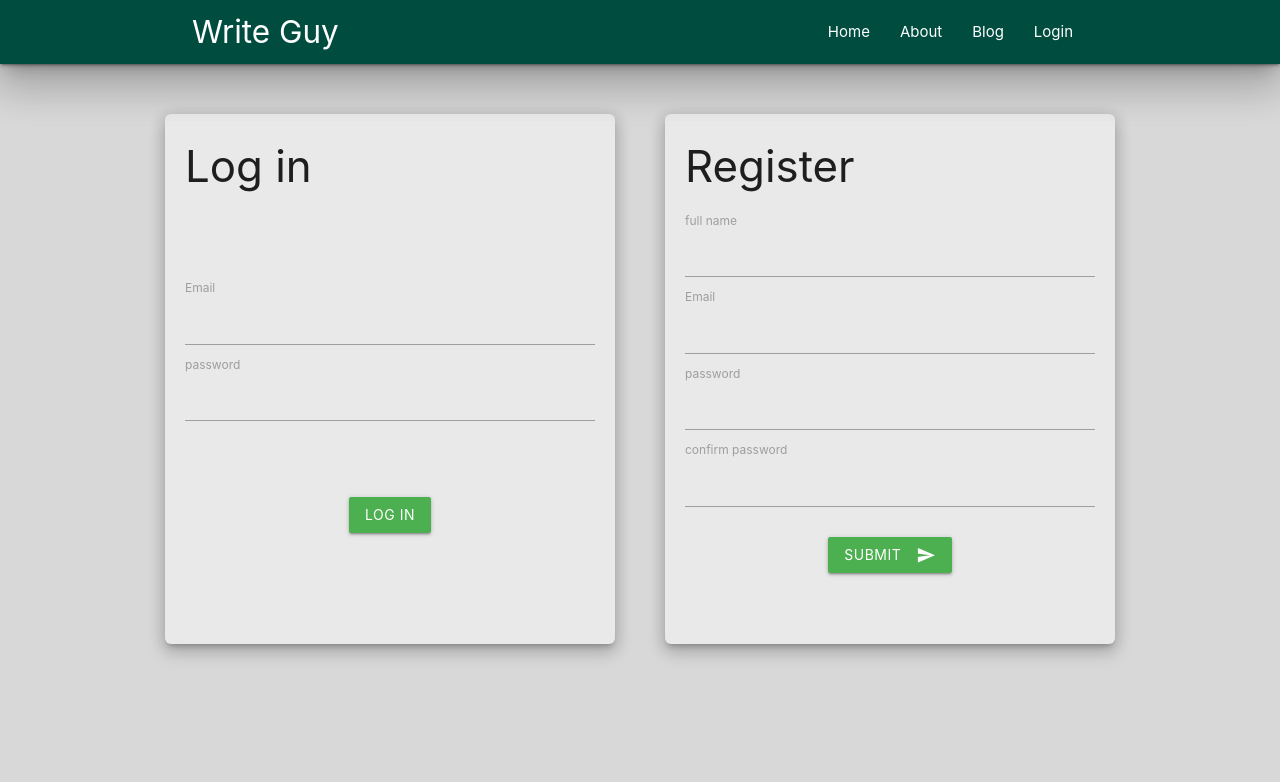
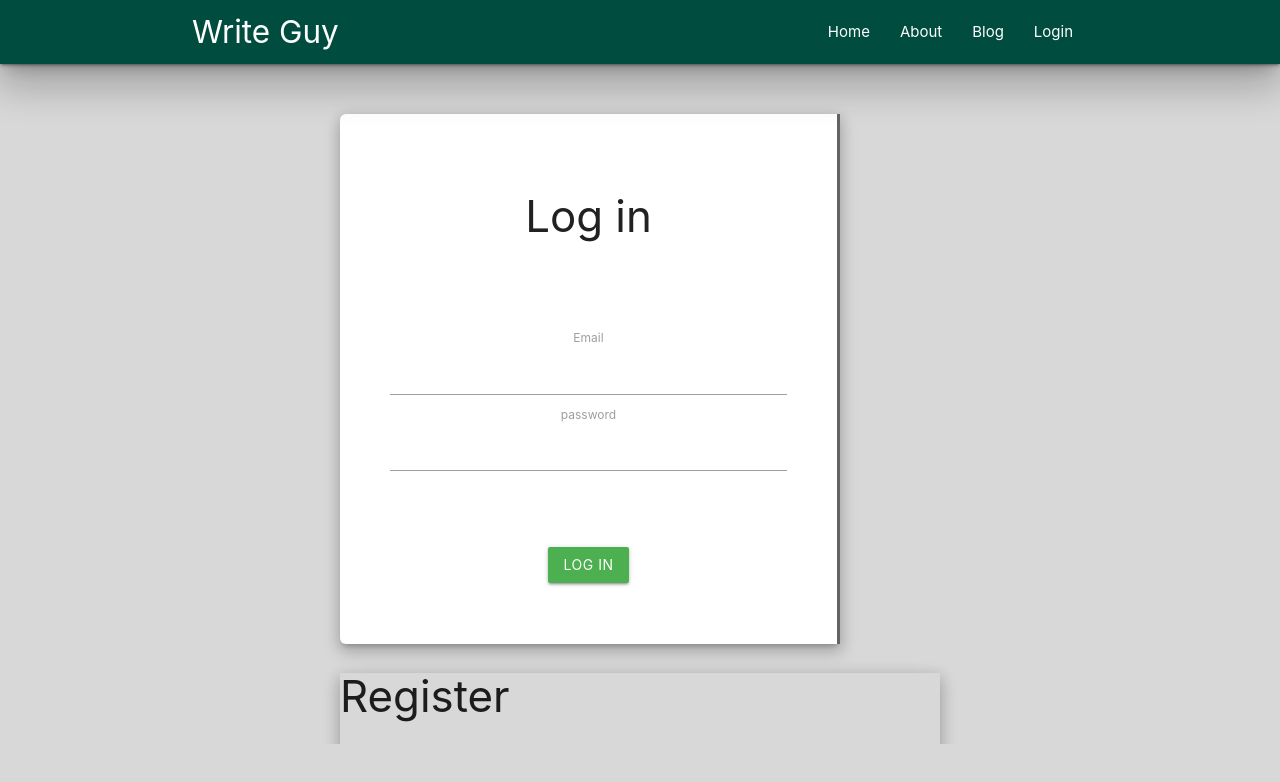
Before and after one commit to BeardedBeauty/WriteGuyServices, a React (Create React App) app in the folder client/: page /login in a window 1280 px wide. Shown: the top 782 px of the page. Built offline with nearby package versions, Linux system fonts and the light colour scheme; no server answers; the HTML template or start-up script is replaced by a standard one.

Commit message:
rewriting login again

```diff
--- a/client/public/index.html
+++ b/client/public/index.html
@@ -12,7 +12,7 @@
   <meta name="description" content="Web site created using create-react-app" />
   <link rel="apple-touch-icon" href="%PUBLIC_URL%/logo192.png" />
   <link rel="manifest" href="%PUBLIC_URL%/manifest.json" />
-  <script async src="https://static.addtoany.com/menu/page.js"></script>
+  <script src="https://www.paypal.com/sdk/js?client-id=sb"></script>
   <title>Write Guy Services</title>
 </head>
 
--- a/client/src/components/BlogItem/index.js
+++ b/client/src/components/BlogItem/index.js
@@ -27,7 +27,7 @@ const BlogItem = ({ match }) => {
                     </div>
                     {wi && <img className="titleImg" src={wi} alt={ww} />}
                     <div className="internalHTML">
-                        <div className="buttons">
+                        {/* <div className="buttons">
                             <a href={"mailto:?Subject=Simple Share Buttons&amp;Body=I%20saw%20this%20and%20thought%20of%20you!%20 https://write-guyservices.net" + match.url}>
                                 <img className="shareButton" src="https://simplesharebuttons.com/images/somacro/email.png" alt="Email" />
                             </a>
@@ -40,7 +40,7 @@ const BlogItem = ({ match }) => {
                             <a href="https://twitter.com/share?url=https://simplesharebuttons.com&amp;text=Simple%20Share%20Buttons&amp;hashtags=simplesharebuttons">
                                 <img className="shareButton" src="https://simplesharebuttons.com/images/somacro/twitter.png" alt="Twitter" />
                             </a>
-                        </div>
+                        </div> */}
                         <br />
                         {qm && <div dangerouslySetInnerHTML={{ __html: qm }} />}
                     </div>
--- a/client/src/pages/Login/index.js
+++ b/client/src/pages/Login/index.js
@@ -16,7 +16,8 @@ class Login extends React.Component {
             registerpassconfirm: "",
             invalid: "",
             redirect: false,
-            loading: true
+            loading: true,
+            drawer: []
         }
     }
 
@@ -96,7 +97,8 @@ class Login extends React.Component {
             <>
                 <div className="centaur">
                     <div className="intermodal">
-                        <div className="logBlock z-depth-3">
+                        <div className="logBlock">
+                            <div className="login loginOpenDT z-depth-3">
                                 <h3>Log in</h3>
                                 <br /><br /><br />
                                 <form>
@@ -112,7 +114,7 @@ class Login extends React.Component {
                                     }}>Log in</button>
                                 </form>
                             </div>
-                        <div className="logBlock z-depth-3">
+                            <div className=" z-depth-3">
                                 <h3>Register</h3>
                                 <form encType="multipart/form-data">
                                     <label htmlFor="name">full name</label>
@@ -132,7 +134,8 @@ class Login extends React.Component {
                                     }}>Submit<i className="material-icons right">send</i></button>
                                 </form>
                             </div>
-                        {/* <div id="signinDrawer" className={state.drawer[0] + "0 drawer"} onClick={openDrawer.bind(this, 0)}>
+                        </div>
+                        {/* <div id="signinDrawer" className={this.state.drawer[0] + "0 drawer"} onClick={openDrawer.bind(this, 0)}>
                             <h4 className="logTitle">Register</h4>
                             <form encType="multipart/form-data">
                                 <label htmlFor="name">full name</label>
@@ -150,7 +153,7 @@ class Login extends React.Component {
                                 </button>
                             </form>
                         </div>
-                        <div id="loginDrawer" className={state.drawer[1] + "1 drawer"} onClick={openDrawer.bind(this, 1)}>
+                        <div id="loginDrawer" className={this.state.drawer[1] + "1 drawer"} onClick={openDrawer.bind(this, 1)}>
                             <h4 className="logTitle">Log in</h4>
                             <form>
                                 <label htmlFor="email_inline4">Email</label>
--- a/client/src/pages/Login/style.css
+++ b/client/src/pages/Login/style.css
@@ -20,15 +20,39 @@ label.active {
 .logBlock {
     display: block;
     margin-top: 50px;
-    margin-left: 25px;
-    margin-right: 25px;
+    margin-left: auto;
+    margin-right: auto;
     height: 530px;
-    width: 450px;
-    background-color: #e9e9e9;
-    border-radius: 6px;
-    border-bottom: #464646;
-    float: left;
-    padding: 0px 20px 0 20px;
+    width: 600px;
+}
+
+.login {
+    height: 100%;
+    border-right: 3px solid #646464;
+    border-bottom-left-radius: 6px;
+    border-top-left-radius: 6px;
+}
+
+.loginClosedDT {
+    width: 100px;
+}
+
+.loginOpenDT {
+    width: 500px;
+    padding: 50px;
+    background-color: #ffffff;
+    text-align: center;
+}
+
+.register {
+    width: 550px;
+    height: 100%;
+    background-color: #ffffff;
+    border-right: 3px solid #646464;
+    border-bottom-left-radius: 6px;
+    border-top-left-radius: 6px;
+    text-align: center;
+    padding: 10px;
 }
 
 .logMobile {
```
Lines whose indentation alone changed are shown as unchanged.
